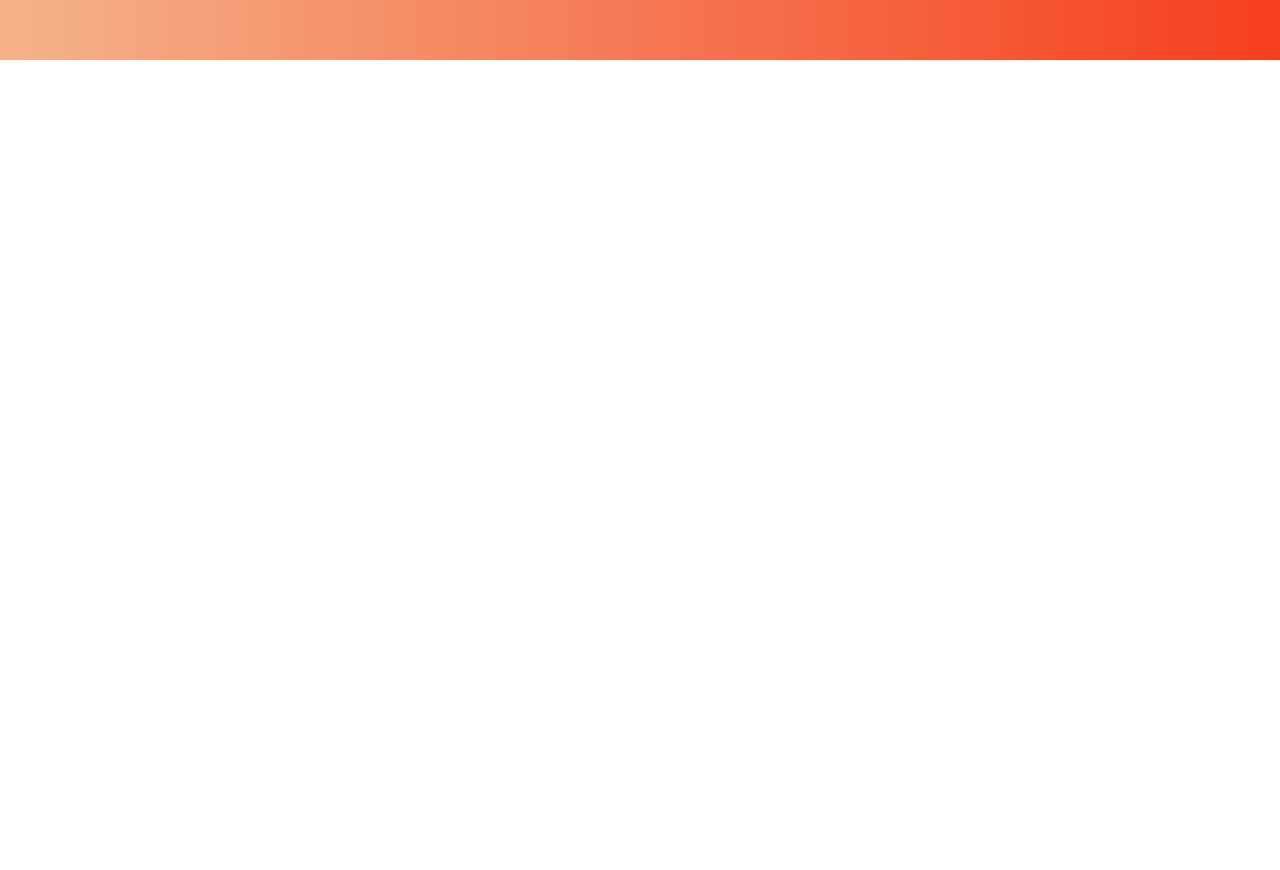
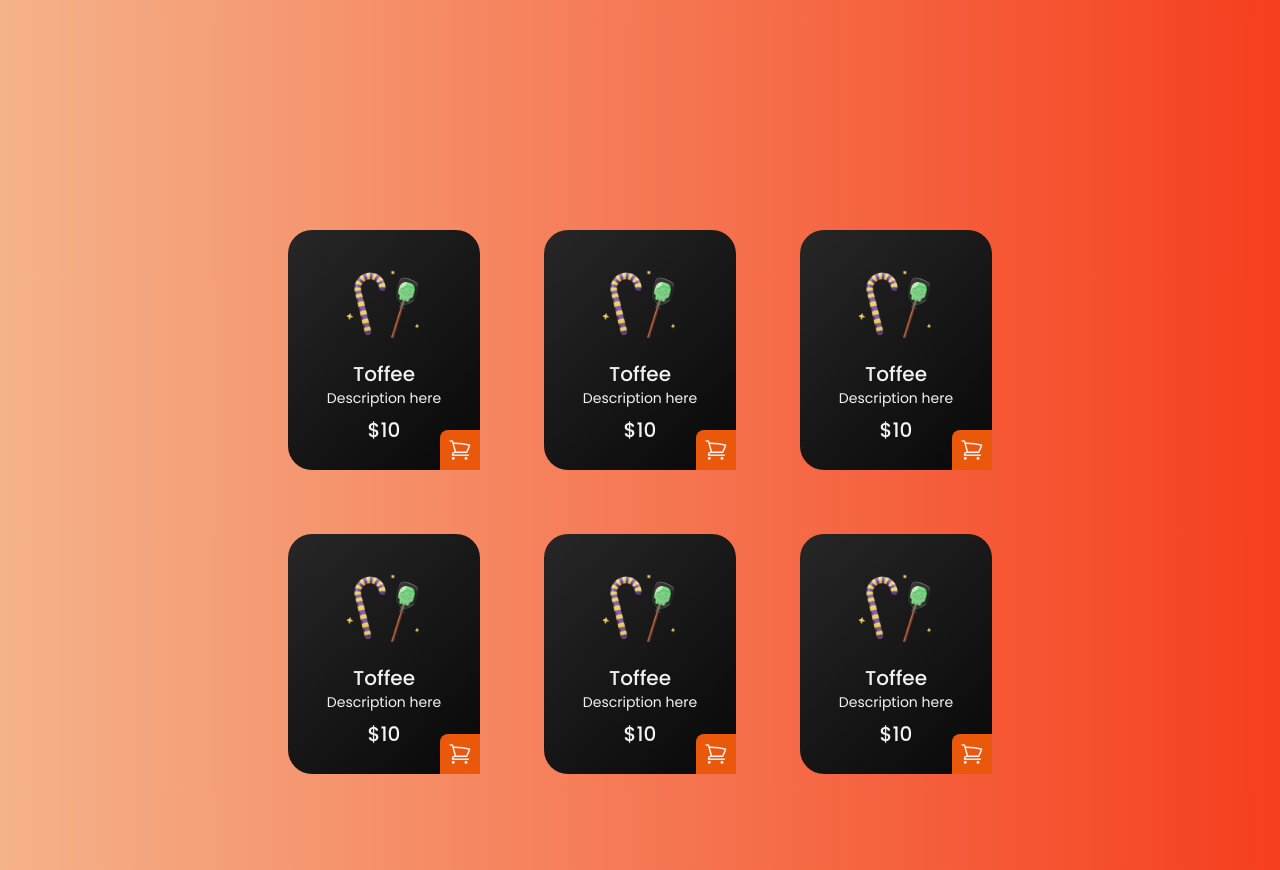
Before and after one commit to Santiagorich/e-commerce-halloween, a React (Vite) app: page / in a window 1280 px wide. Shown: the part 740-1610 px from the top of the page. Before the commit the page ends 800 px from the top, so only its background shows below. Built offline with nearby package versions, Linux system fonts and the light colour scheme; what prettier-plugin-tailwindcss would draw is missing.

Commit message:
Started products

```diff
--- a/src/App.jsx
+++ b/src/App.jsx
@@ -1,14 +1,54 @@
 import Header from './components/Header/Header'
 import MainSwiper from './components/MainSwiper/MainSwiper'
 import 'swiper/css/bundle'
+import ProductCard from './components/Product/ProductCard'
 
 function App () {
+  const products = [
+    {
+      img: 'assets/trick-treat4-img.png',
+      price: 10,
+      description: 'Description here'
+    },
+    {
+      img: 'assets/trick-treat4-img.png',
+      price: 10,
+      description: 'Description here'
+    },
+    {
+      img: 'assets/trick-treat4-img.png',
+      price: 10,
+      description: 'Description here'
+    },
+    {
+      img: 'assets/trick-treat4-img.png',
+      price: 10,
+      description: 'Description here'
+    },
+    {
+      img: 'assets/trick-treat4-img.png',
+      price: 10,
+      description: 'Description here'
+    },
+    {
+      img: 'assets/trick-treat4-img.png',
+      price: 10,
+      description: 'Description here'
+    },
+  ]
   return (
     <div className=' max-w-screen-lg mx-auto px-4'>
       <Header />
       <div className='mt-20'>
         <MainSwiper />
       </div>
+      {/* Categories */}
+      <div className='grid grid-cols-3 gap-x-16 gap-y-16 justify-center mt-40 p-24 w-fit mx-auto'>
+        {products.map((product, index) => (
+          <ProductCard key={index} {...product} />
+        ))}
+      </div>
+      {/* Footer */}
     </div>
   )
 }
--- /dev/null
+++ b/src/components/Product/ProductCard.jsx
@@ -0,0 +1,38 @@
+import React from "react";
+
+function ProductCard({ img, price, description }) {
+  return (
+    <div className="productcont flex h-60 w-48 items-center justify-center rounded-3xl bg-black relative">
+      <div className="flex flex-col justify-center gap-2">
+        <img
+          src={img}
+          alt=""
+          className="mx-auto h-24 w-24 transition-all duration-300 hover:-translate-y-2"
+        />
+        <div className="flex flex-col">
+          <span className="text-center text-xl font-medium">Toffee</span>
+          <span className="text-center text-sm">{description}</span>
+        </div>
+        <span className="text-center text-xl font-medium">${price}</span>
+      </div>
+      <div className="rounded-tl-lg bg-orange-600 p-2 absolute bottom-0 right-0">
+        <svg
+          xmlns="http://www.w3.org/2000/svg"
+          fill="none"
+          viewBox="0 0 24 24"
+          strokeWidth={1.5}
+          stroke="currentColor"
+          className="h-6 w-6"
+        >
+          <path
+            strokeLinecap="round"
+            strokeLinejoin="round"
+            d="M2.25 3h1.386c.51 0 .955.343 1.087.835l.383 1.437M7.5 14.25a3 3 0 00-3 3h15.75m-12.75-3h11.218c1.121-2.3 2.1-4.684 2.924-7.138a60.114 60.114 0 00-16.536-1.84M7.5 14.25L5.106 5.272M6 20.25a.75.75 0 11-1.5 0 .75.75 0 011.5 0zm12.75 0a.75.75 0 11-1.5 0 .75.75 0 011.5 0z"
+          />
+        </svg>
+      </div>
+    </div>
+  );
+}
+
+export default ProductCard;
--- a/src/index.css
+++ b/src/index.css
@@ -51,6 +51,10 @@ body {
     animation: updown 2s ease-in-out infinite;
 }
 
+.productcont {
+    background: var(--container-color);
+}
+
 @keyframes updown {
     0% {
         transform: translateY(0);
```
